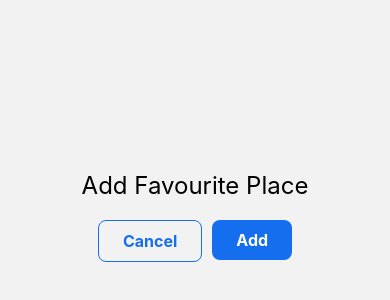
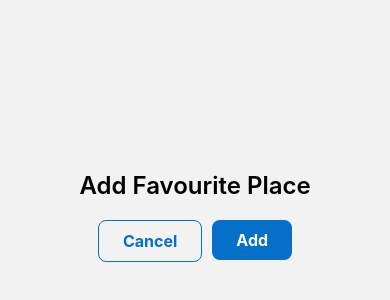
Before and after one commit to ChrisJoshRoberts/fav-places, a React Native app: screen /AddPlace in a window 390 px wide. Shown: the part 196-496 px from the top of the page. Built offline with nearby package versions, Linux system fonts and the light colour scheme.

Commit message:
adding colors constansts

```diff
--- a/components/UI/Button.js
+++ b/components/UI/Button.js
@@ -1,5 +1,6 @@
 import { Pressable, StyleSheet, Text, View } from 'react-native'
 import React from 'react'
+import { Colors } from '../../constants/colors'
 
 const Button = ({onPress, children, mode}) => {
   return (
@@ -16,7 +17,7 @@ export default Button
 const styles = StyleSheet.create({
   buttonContainer: {
     marginVertical: 20,
-    backgroundColor: '#146EEE',
+    backgroundColor: Colors.primary700,
     paddingVertical: 10,
     paddingHorizontal: 24,
     borderRadius: 8,
@@ -30,7 +31,7 @@ const styles = StyleSheet.create({
     borderRadius: 8,
     alignItems: 'center',
     justifyContent: 'center',
-    borderColor: '#146EEE',
+    borderColor: Colors.primary700,
     borderWidth: 1
   },
   buttonText: {
@@ -39,7 +40,7 @@ const styles = StyleSheet.create({
     fontWeight: 700
   },
   buttonTextSecondary: {
-    color: '#146EEE',
+    color: Colors.primary700,
     fontSize: 16,
     fontWeight: 700
   }
--- a/components/places/PlaceForm.js
+++ b/components/places/PlaceForm.js
@@ -4,7 +4,7 @@ import React from 'react'
 const PlaceForm = () => {
   return (
     <View>
-      <Text style={{fontSize: 24}}>Add Favourite Place</Text>
+      <Text style={{fontSize: 24, fontWeight: 600}}>Add Favourite Place</Text>
     </View>
   )
 }
--- a/components/places/PlacesList.js
+++ b/components/places/PlacesList.js
@@ -3,6 +3,7 @@ import React from 'react'
 import PlaceItem from './PlaceItem'
 import { Earth } from 'lucide-react-native';
 import Button from '../UI/Button';
+import { Colors } from '../../constants/colors';
 
 
 const PlacesList = ({places, nav}) => {
@@ -44,10 +45,13 @@ const styles = StyleSheet.create({
   },
   fallbackText: {
     fontSize: 24,
+    fontWeight: 600,
     textAlign: 'center',
     color: 'gray'
   },
   fallbackIcon: {
-    margin: 8
+    margin: 8,
+    color: Colors.primary800,
+    opacity: 0.7
   }
 })
--- /dev/null
+++ b/constants/colors.js
@@ -0,0 +1,11 @@
+export const Colors = {
+  primary50: '#cfeffd',
+  primary100: '#a0defb',
+  primary200: '#77cff8',
+  primary400: '#44bdf5',
+  primary500: '#1aacf0',
+  primary700: '#0570c9',
+  primary800: '#003b88',
+  accent500: '#e6b30b',
+  gray700: '#221c30',
+};
```
